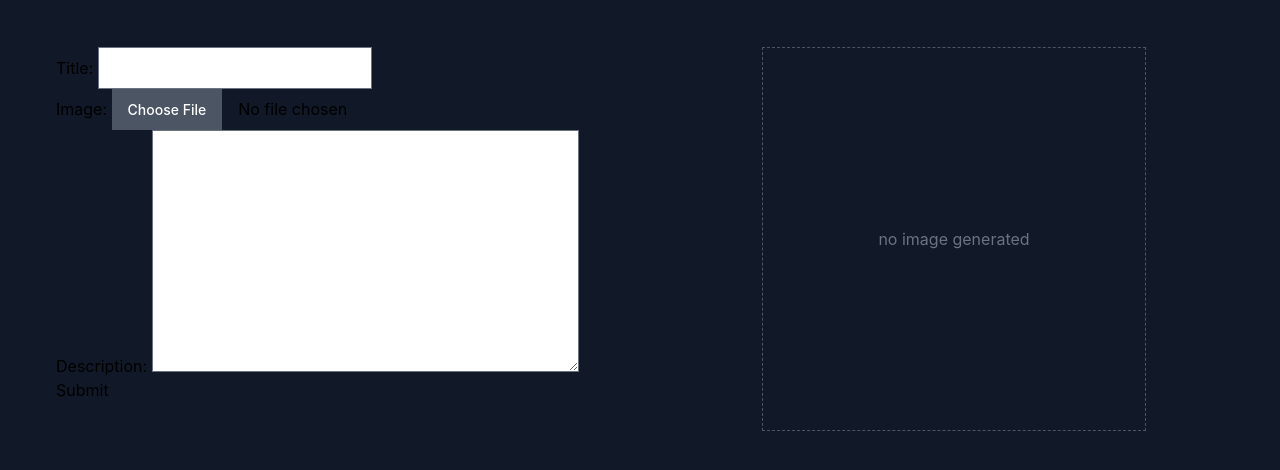
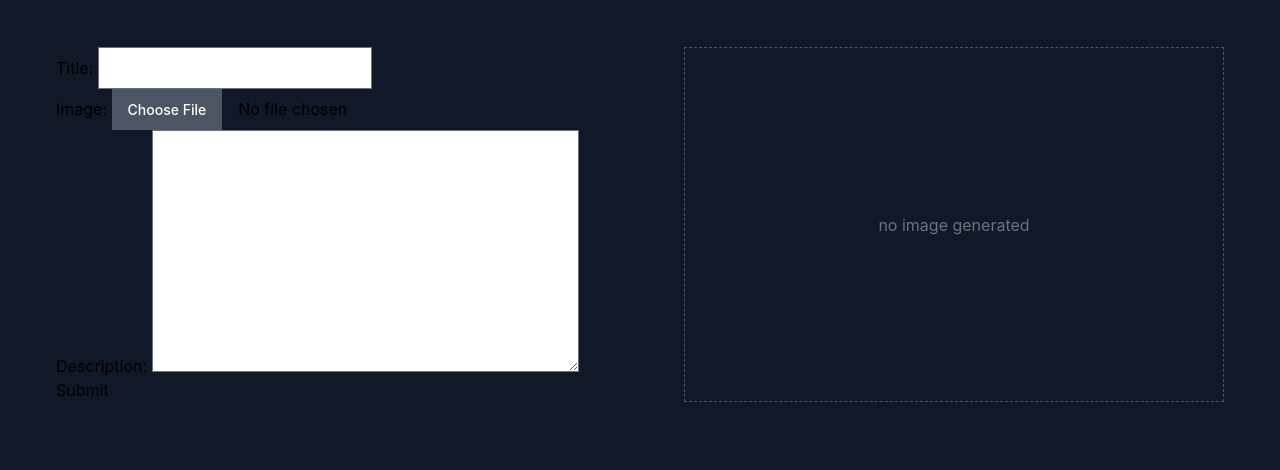
Before and after one commit to AdrianGallano/generative-art, a Django app: page / in a window 1280 px wide. Shown: the part 57-527 px from the top of the page. Run offline with Django 5.2, Linux system fonts and the light colour scheme; the visitor is signed in with stand-in values (Sample User, id 1); style sheets or scripts are compiled from the project's sources; some libraries are stand-ins or nearby versions.

Commit message:
Modify container to be bigger

```diff
--- a/generative_art/templates/art/main.html
+++ b/generative_art/templates/art/main.html
@@ -14,8 +14,8 @@
             </form>
         </div>
 
-        <div class="flex items-center justify-center" >
-            <div class="border m-10 border-gray-600 border-dashed min-h-96 min-w-96 flex justify-center items-center">
+        <div class="flex items-center justify-center p-10" >
+            <div class="border border-gray-600 border-dashed min-h-full min-w-full flex justify-center items-center">
                 <div class="text-gray-500" id="generated-imag">
                     no image generated
                 </div>
```
Also changed, not shown: 2 other files.
